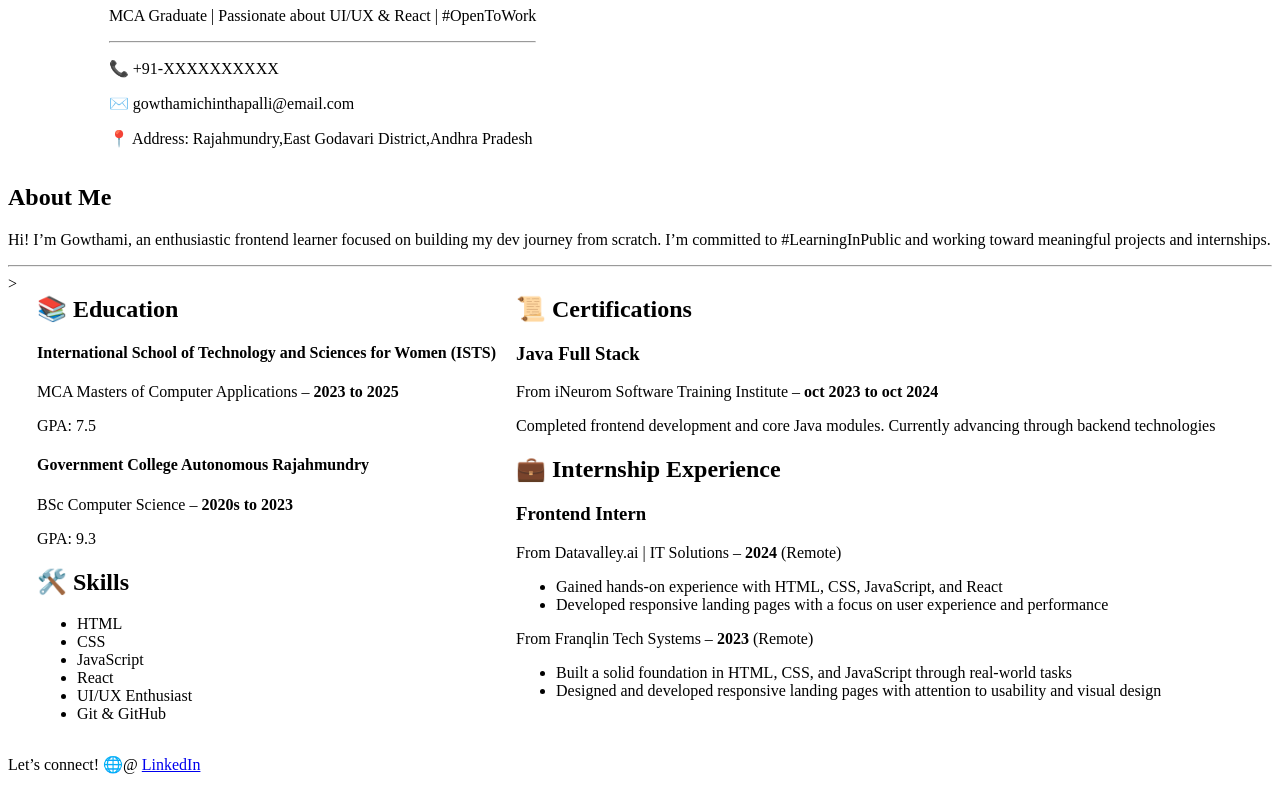
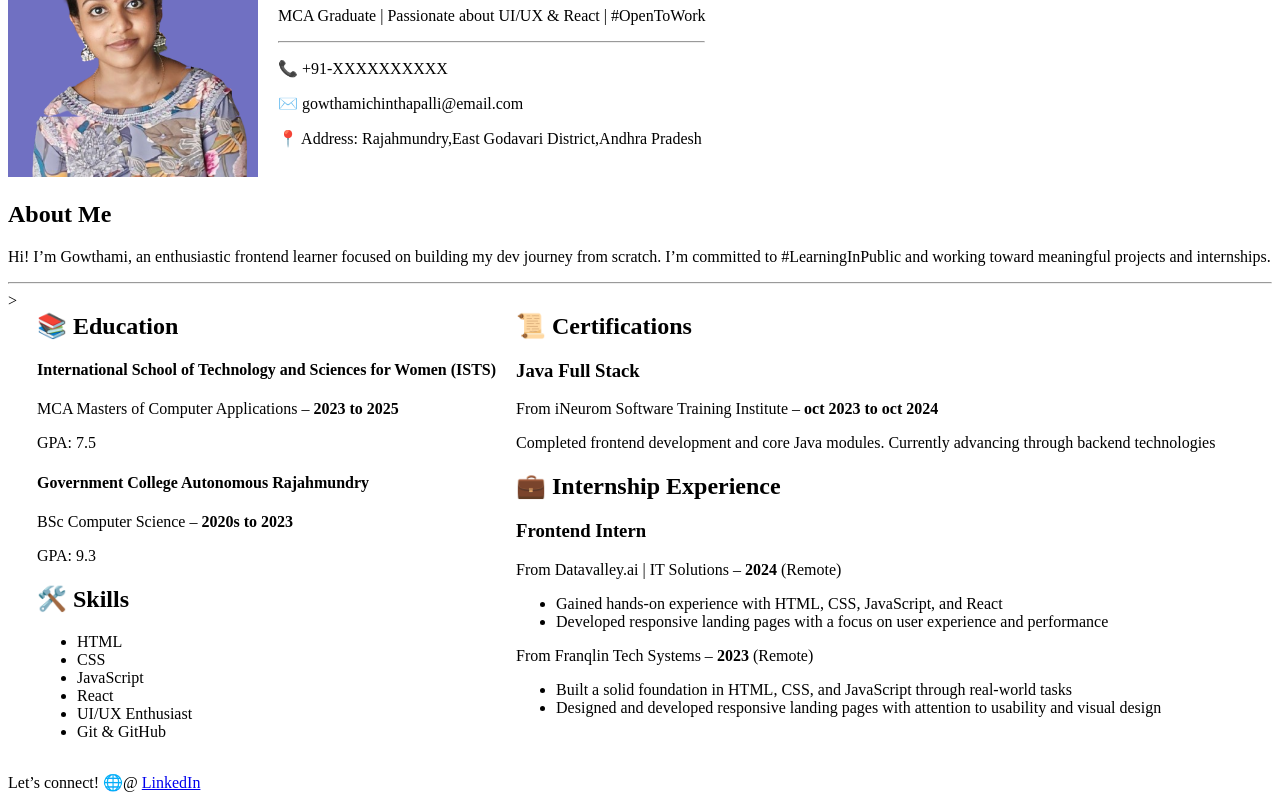
Before and after one commit to gowthamichinthapalli/my-resume, a plain HTML site: page index.html in a window 1280 px wide. Shown: the part 99-907 px from the top of the page. Drawn offline with Linux system fonts and the light colour scheme.

Commit message:
fixed file image path

```diff
--- a/index.html
+++ b/index.html
@@ -11,7 +11,7 @@
 <div class="head">
 
      <div class="profile">
-    <img src="./lemon restraunt.html\LK2-removebg-preview.png" alt="Myprofile" height="250px" width="250px">
+    <img src="./LK2-removebg-preview.png" alt="Myprofile" height="250px" width="250px">
      </div>
 
   <header class="info">
```
